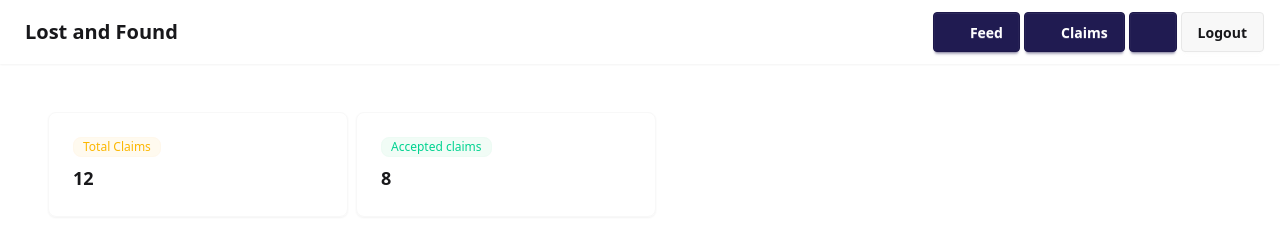
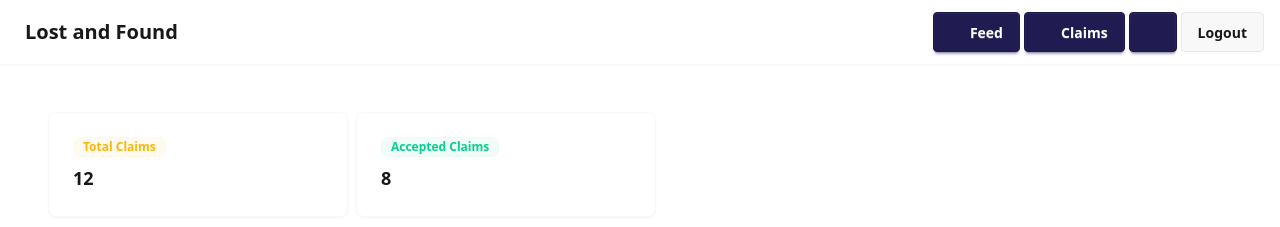
Before and after one commit to dojimori/lost-and-found-frontend, a Vue app: page /claims in a window 1280 px wide. Shown: the top 227 px of the page. Built offline with nearby package versions, Linux system fonts and the light colour scheme; some icons are missing.

Commit message:
minor redesings

```diff
--- a/src/views/authed/claims-view.vue
+++ b/src/views/authed/claims-view.vue
@@ -3,7 +3,7 @@
 
         <div class="card card-border w-[300px] shadow-xs">
             <div class="card-body">
-                <span class="badge  badge-soft badge-sm badge-warning">Total Claims</span>
+                <span class="badge  badge-soft badge-sm badge-warning font-bold">Total Claims</span>
                 <h1 class="card-title">
                     12
                 </h1>
@@ -12,7 +12,7 @@
 
         <div class="card card-border w-[300px] shadow-xs">
             <div class="card-body">
-                <span class="badge badge-soft badge-sm badge-success">Accepted claims</span>
+                <span class="badge badge-soft badge-sm badge-success font-bold">Accepted Claims</span>
                 <h1 class="card-title">
                     8
                 </h1>
--- a/src/views/landing-page-view.vue
+++ b/src/views/landing-page-view.vue
@@ -5,7 +5,7 @@
 
             <img :src="LandingPageImage" alt="">
             <div class="max-w-md animate-fade" v-motion-fade>
-                <h1 class="text-5xl font-bold text-start">Something lost?</h1>
+                <h1 class="text-5xl font-bold text-start">Something's lost?</h1>
                 <p class="py-6 text-start">
                     A simple place where seekers and finders meet; bring lost items back home!
                 </p>
```
